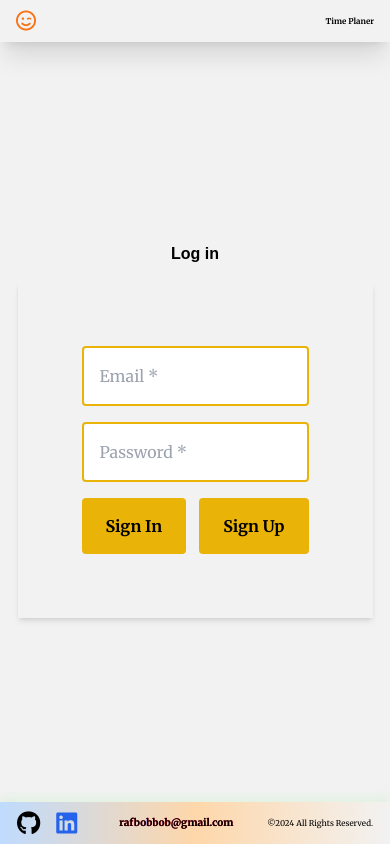
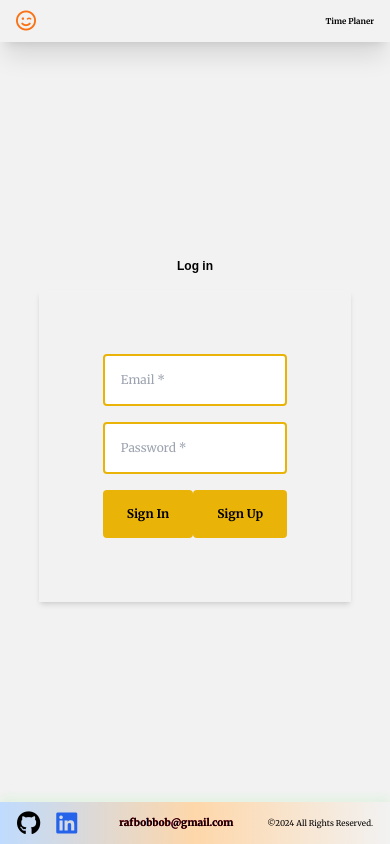
Before and after one commit to sabaudianin/TimePlaner, a React (Vite) app: page / in a window 390 px wide. Built offline with nearby package versions, Linux system fonts and the light colour scheme; a web font is replaced by a local one.

Commit message:
add hide-on-wide class

```diff
--- a/src/App.css
+++ b/src/App.css
@@ -36,3 +36,9 @@ body {
 	background-color: blue !important;
 	color: #fff !important;
 }
+
+@media (min-aspect-ratio: 3/2) {
+	.hide-on-wide {
+		display: none !important;
+	}
+}
--- a/src/components/Form.jsx
+++ b/src/components/Form.jsx
@@ -14,10 +14,12 @@ export const Form = ({ toggleVisible }) => {
 
 	return (
 		<div>
-			<h2 className="font-bold p-4 font-secondary">Log in</h2>
+			<h2 className="font-bold p-4 font-secondary text-xs lg:text-base">
+				Log in
+			</h2>
 			<form
 				onSubmit={handleSubmit(handleLogin)}
-				className="flex flex-col justify-center items-center gap-4 shadow-md p-16"
+				className="flex flex-col justify-center items-center gap-4 shadow-md p-16 text-xs lg:text-base"
 			>
 				<Input
 					register={register}
@@ -44,7 +46,7 @@ export const Form = ({ toggleVisible }) => {
 					}}
 					error={errors.password}
 				/>
-				<div className="w-full flex justify-between">
+				<div className="w-full flex justify-between text-xs lg:text-base">
 					<Button type="submit">Sign In</Button>
 
 					<Button
--- a/src/components/Home.jsx
+++ b/src/components/Home.jsx
@@ -10,7 +10,7 @@ export const Home = () => {
 	};
 
 	return (
-		<section className="min-h-[90vh] w-full  flex flex-col lg:flex-row ">
+		<section className="w-full flex flex-col lg:flex-row ">
 			<WeekList onSelectDay={handleDaySelect} />
 			<Statistics selectedDay={selectedDay} />
 		</section>
--- a/src/components/Login.jsx
+++ b/src/components/Login.jsx
@@ -13,7 +13,7 @@ export const Login = () => {
 
 	return (
 		<section className="flex justify-around items-center min-h-[90vh] flex-col lg:flex-row  ">
-			<div className="w-full lg:w-1/2 h-full lg:h-full hidden lg:flex justify-center items-center  ">
+			<div className="w-full lg:w-1/2 h-full lg:h-full hidden lg:flex justify-center items-center hide-on-wide ">
 				<div className="relative w-[80%] h-[80%] bg-red-400 ">
 					<ImageBox src="/learn.jpg" top="top-10" left="left-0" />
 					<ImageBox src="/words.jpg" bottom="bottom-60" left="left-0" />
@@ -38,7 +38,7 @@ export const Login = () => {
 					/>
 				</div>
 			</div>
-			<div className="hidden lg:block absolute w-1/2 h-1/4 bg-[url('/bg.png')] bg-contain bg-bottom bg-no-repeat self-end"></div>
+			<div className="hidden lg:block absolute w-1/2 h-1/4 bg-[url('/bg.png')] bg-contain bg-bottom bg-no-repeat self-end hide-on-wide"></div>
 
 			<div className="flex justify-center items-center w-full lg:w-1/2 h-full lg:h-full">
 				{isVisible ? (
```
